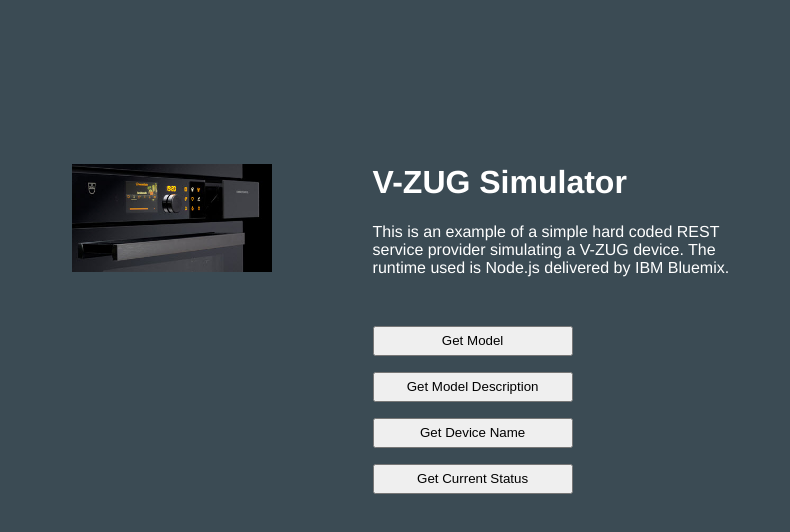
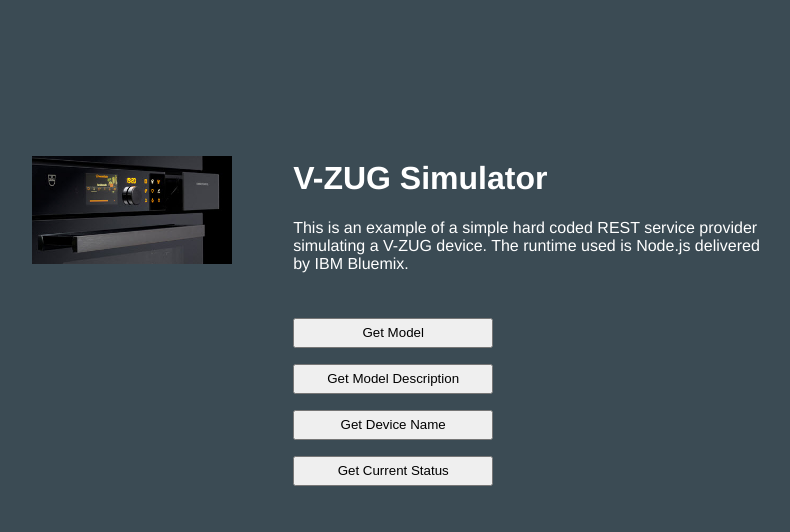
Before and after one commit to larsjenz/rest-api-simulator, a website: page public/index.html in a window 1280 px wide. Shown: the whole page, without its empty margins (249-1039 px from the left). Drawn offline with Linux system fonts and the light colour scheme.

Commit message:
minor adjustments

```diff
--- a/public/index.html
+++ b/public/index.html
@@ -12,7 +12,7 @@
 <table>
   <tbody>
     <tr>
-      <td style="width: 40%;"><img class="newappIcon"
+      <td style="width: 30%;"><img class="newappIcon"
  src="images/vzug_steamer_title_pic.jpg"></td>
       <td>
       <h1>V-ZUG Simulator</h1>
```
